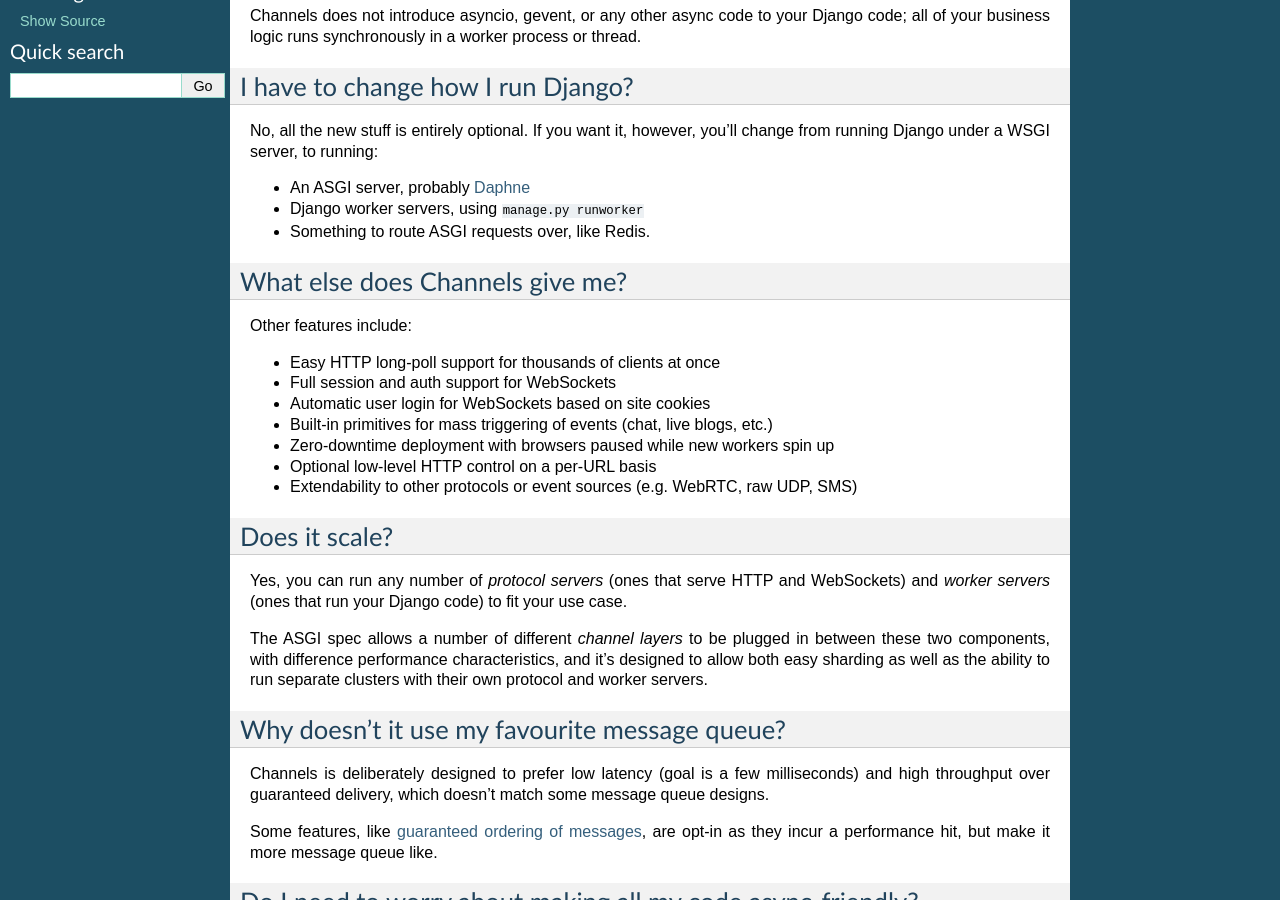
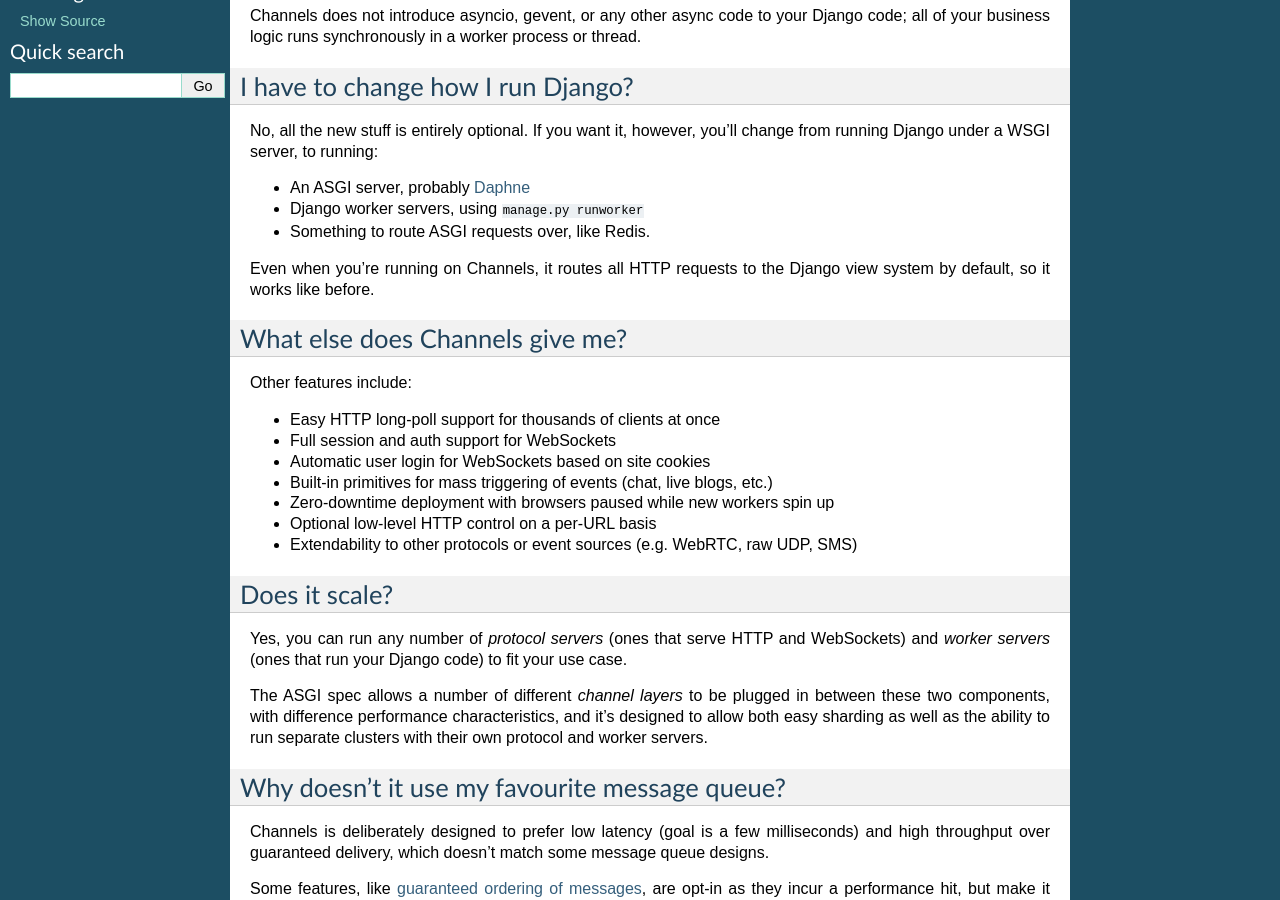
Before and after one commit to phillipchain/DjangoChannels, a Sphinx documentation site: the page built from docs/inshort.rst, in a window 1280 px wide and 900 px high, scrolled down 483 px. Built offline with Sphinx 7.4.7, drawn with Linux system fonts in a browser that asks for light colours.

Commit message:
Bit more inshort tweaking

```diff
--- a/docs/inshort.rst
+++ b/docs/inshort.rst
@@ -39,6 +39,9 @@ change from running Django under a WSGI server, to running:
 * An ASGI server, probably `Daphne <http://github.com/andrewgodwin/daphne/>`_
 * Django worker servers, using ``manage.py runworker``
 * Something to route ASGI requests over, like Redis.
+
+Even when you're running on Channels, it routes all HTTP requests to the Django
+view system by default, so it works like before.
 
 
 What else does Channels give me?
```
